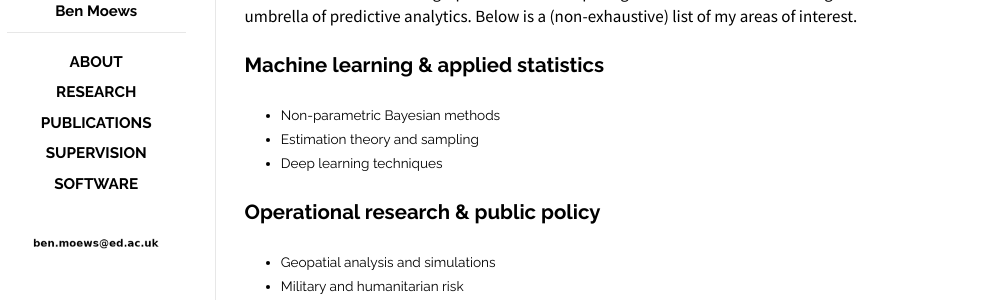
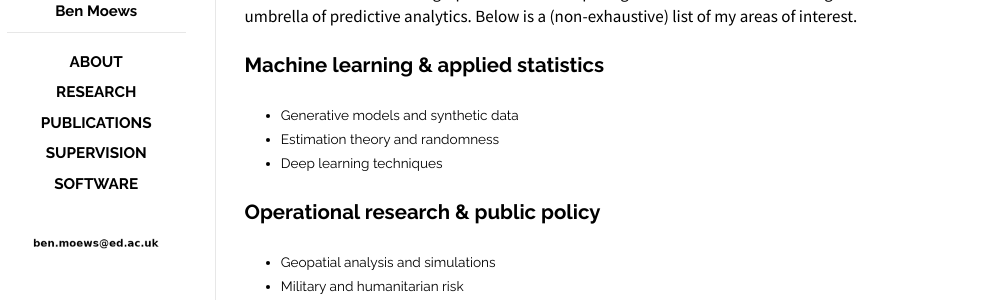
Before and after one commit to moews/moews.github.io, a Jekyll site: the page built from _posts/2017-03-26-research.md, in a window 1280 px wide. Shown: the part 188-488 px from the top of the page, without its empty margins (143-1143 px from the left). Built offline with Jekyll 4.4.1, drawn with Linux system fonts in a browser that asks for light colours.

Commit message:
Update 2017-03-26-research.md

```diff
--- a/_posts/2017-03-26-research.md
+++ b/_posts/2017-03-26-research.md
@@ -15,8 +15,14 @@ My research is centred on the development and application of approaches in machi
 
 ## Machine learning & applied statistics
 
+<!--
 * Non-parametric Bayesian methods
 * Estimation theory and sampling
+* Deep learning techniques
+-->
+
+* Generative models and synthetic data
+* Estimation theory and randomness
 * Deep learning techniques
 
 ## Operational research & public policy
```
